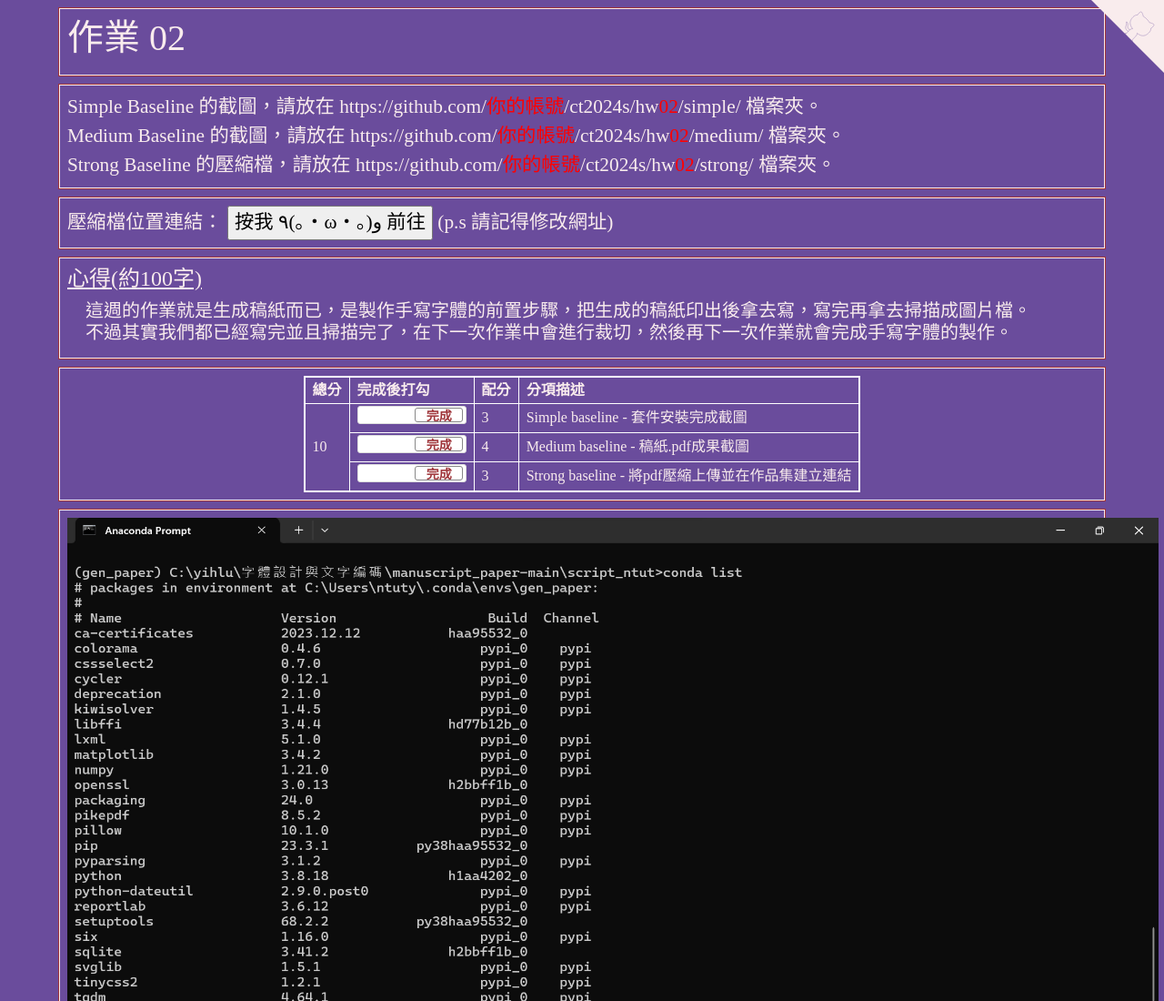
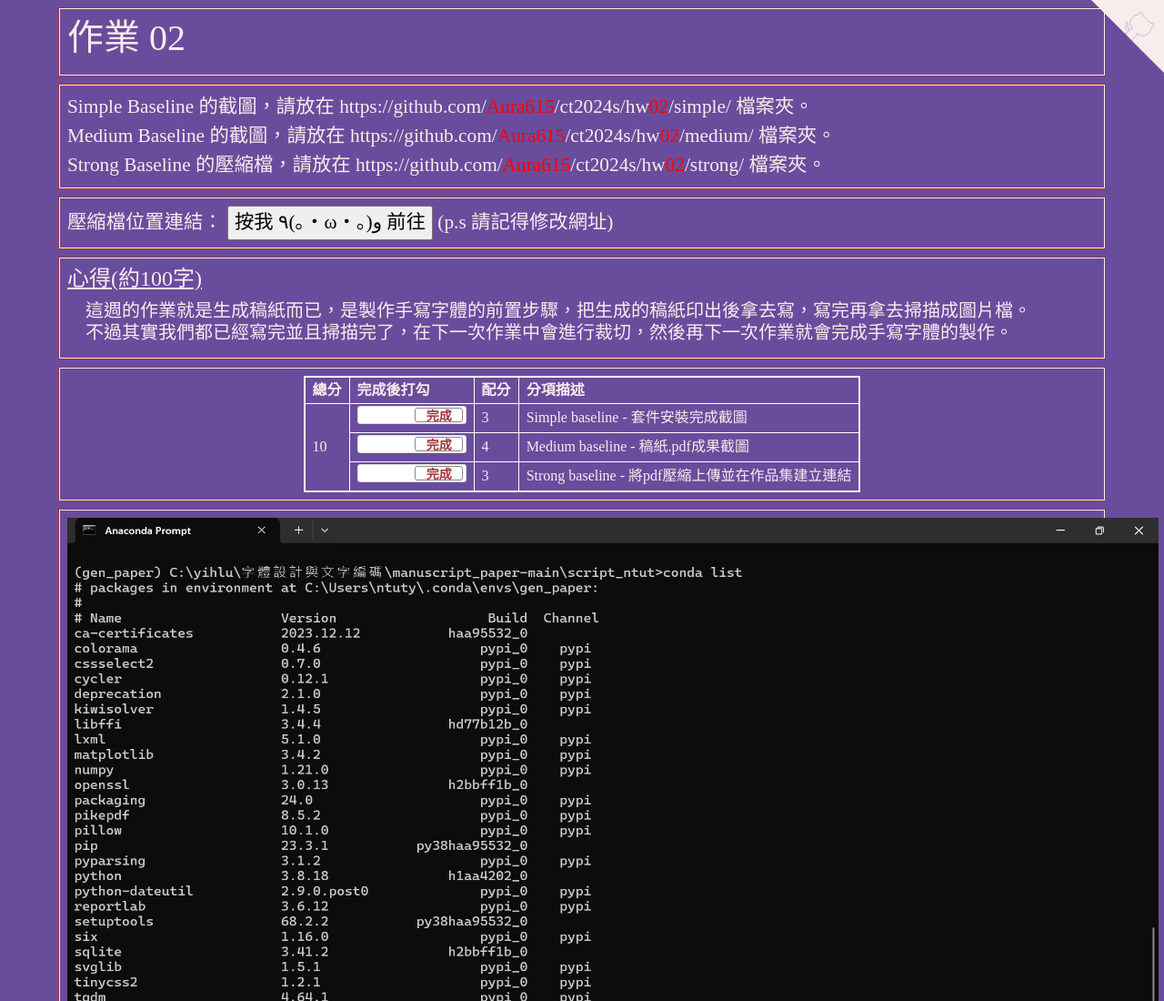
Before and after one commit to Aura615/ct2024s, a plain HTML site: page hw02/index.html in a window 1280 px wide. Shown: the top 1100 px of the page at 91% size. Drawn offline with nearby package versions, Linux system fonts and the light colour scheme.

Commit message:
Update index.html

```diff
--- a/hw02/index.html
+++ b/hw02/index.html
@@ -179,9 +179,9 @@
   <!-- ------------------------------------------------>
   <div class="row hw12">
     <div class="col-md-12 twenty">
-      Simple Baseline 的截圖，請放在 https://github.com/<span style="color:red;">你的帳號</span>/ct2024s/hw<span style="color:red;">02</span>/simple/ 檔案夾。<br>
-      Medium Baseline 的截圖，請放在 https://github.com/<span style="color:red;">你的帳號</span>/ct2024s/hw<span style="color:red;">02</span>/medium/ 檔案夾。<br>
-      Strong Baseline 的壓縮檔，請放在 https://github.com/<span style="color:red;">你的帳號</span>/ct2024s/hw<span style="color:red;">02</span>/strong/ 檔案夾。<br>
+      Simple Baseline 的截圖，請放在 https://github.com/<span style="color:red;">Aura615</span>/ct2024s/hw<span style="color:red;">02</span>/simple/ 檔案夾。<br>
+      Medium Baseline 的截圖，請放在 https://github.com/<span style="color:red;">Aura615</span>/ct2024s/hw<span style="color:red;">02</span>/medium/ 檔案夾。<br>
+      Strong Baseline 的壓縮檔，請放在 https://github.com/<span style="color:red;">Aura615</span>/ct2024s/hw<span style="color:red;">02</span>/strong/ 檔案夾。<br>
     </div>
   </div>
 
```
